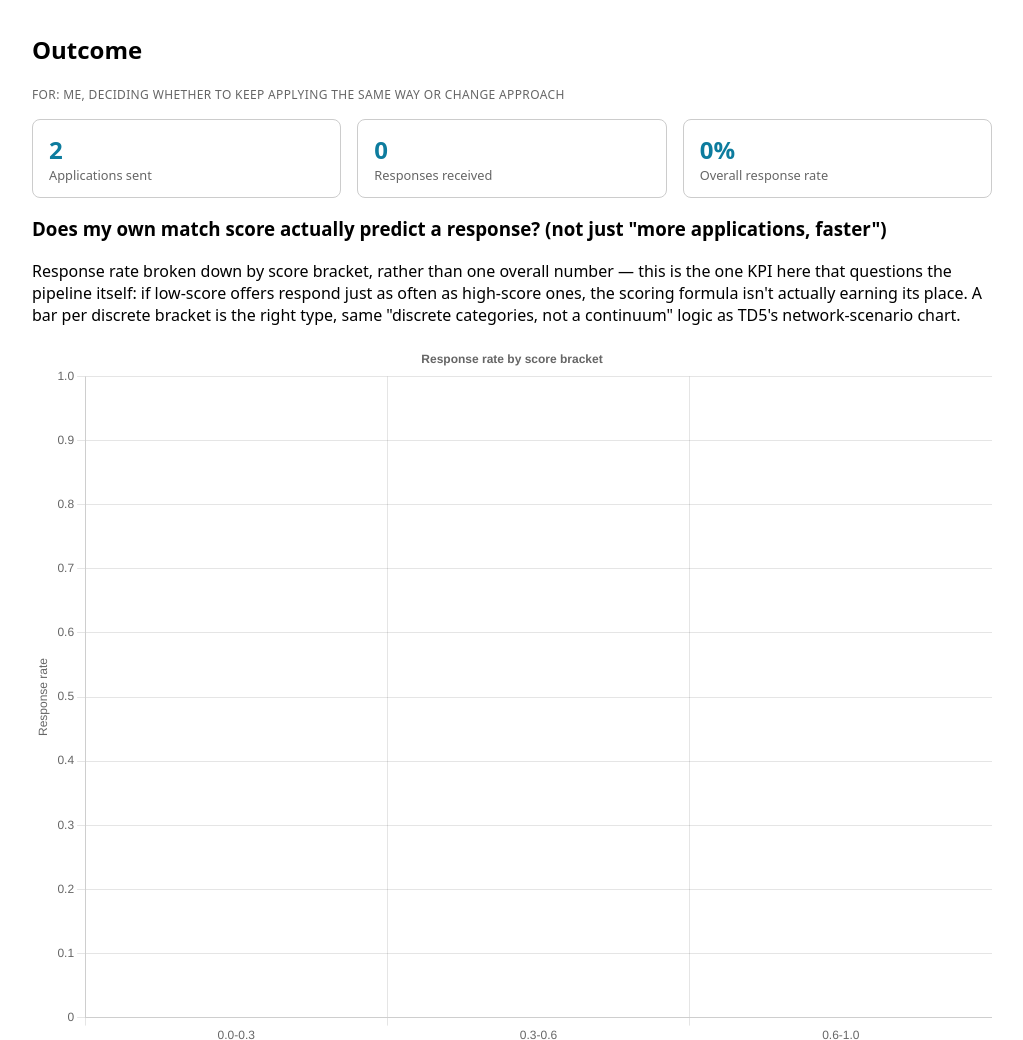
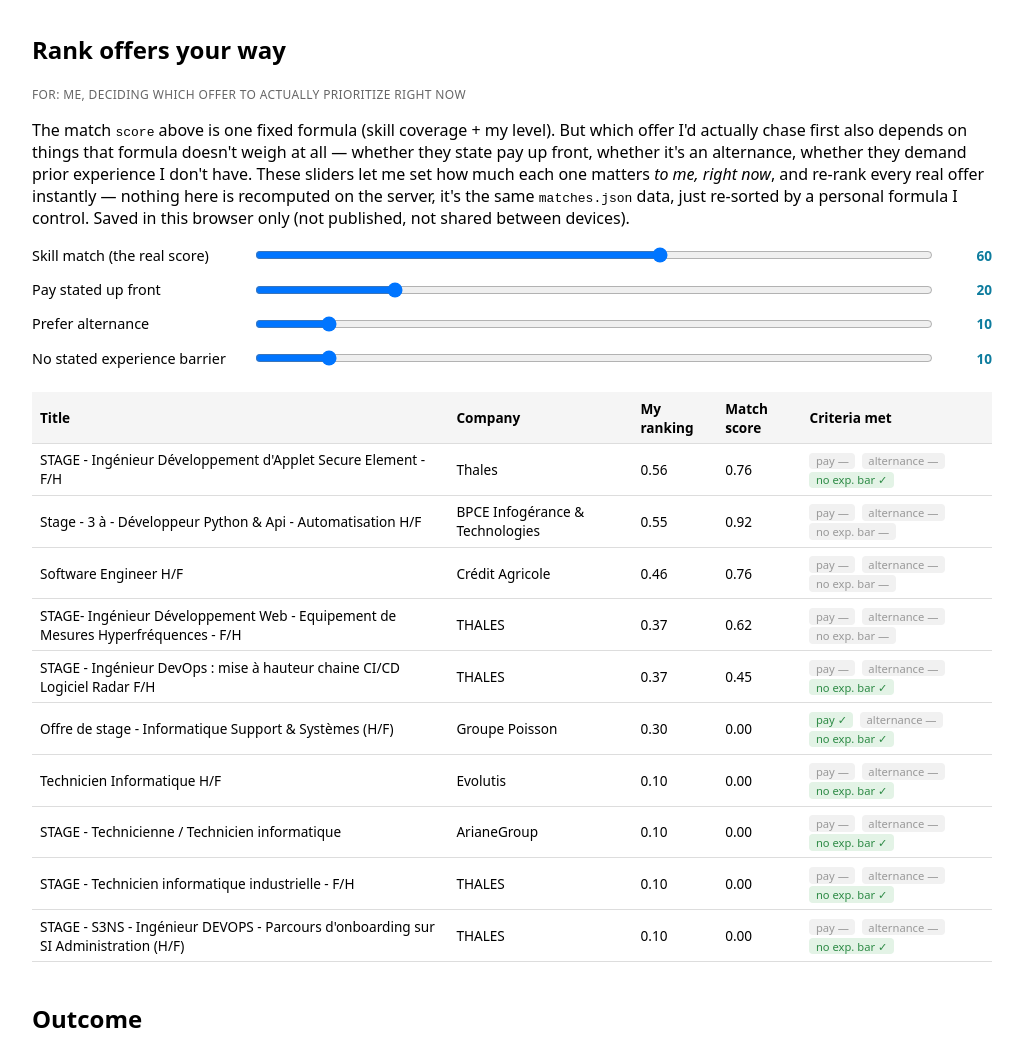
Before and after one commit to Ismail-Achibat-TD-TP-BI/TP1, a plain HTML site: page docs/index.html in a window 1280 px wide. Shown: the part 2180-3220 px from the top of the page, without its empty margins (128-1151 px from the left). Drawn offline with nearby package versions, Linux system fonts and the light colour scheme.

Commit message:
Add personal re-ranking sliders (skill match, pay disclosed, alternance, no experience barrier)

```diff
--- a/docs/index.html
+++ b/docs/index.html
@@ -18,6 +18,17 @@
   .empty-note { padding: 0.8rem 1rem; border: 1px dashed #999; border-radius: 8px; color: #555; font-size: 0.9rem; }
   canvas { margin-top: 1rem; }
   #updated { color: #666; font-size: 0.85rem; margin-top: 2rem; }
+  .sliders { display: flex; flex-direction: column; gap: 0.9rem; margin: 1rem 0 1.5rem; }
+  .slider-row { display: grid; grid-template-columns: 13rem 1fr 3rem; align-items: center; gap: 0.8rem; }
+  .slider-row label { font-size: 0.9rem; }
+  .slider-row input[type=range] { width: 100%; }
+  .slider-row .val { font-size: 0.85rem; color: #0d7c9e; font-weight: bold; text-align: right; }
+  table.rank { width: 100%; border-collapse: collapse; margin-top: 0.5rem; font-size: 0.85rem; }
+  table.rank th, table.rank td { text-align: left; padding: 0.4rem 0.5rem; border-bottom: 1px solid #ddd; }
+  table.rank th { background: #f5f5f5; }
+  .badge { display: inline-block; font-size: 0.7rem; padding: 0.05rem 0.4rem; border-radius: 4px; margin-right: 0.2rem; }
+  .badge.yes { background: #e3f3e6; color: #2e8b46; }
+  .badge.no { background: #f1f1f1; color: #999; }
 </style>
 </head>
 <body>
@@ -53,6 +64,22 @@
     <div style="flex:1; min-width:320px;"><canvas id="gapsChart" height="260"></canvas></div>
     <div style="flex:1; min-width:320px;"><canvas id="matchedChart" height="260"></canvas></div>
   </div>
+
+  <h2>Rank offers your way</h2>
+  <div class="section-for">For: me, deciding which offer to actually prioritize right now</div>
+  <p>The match <code>score</code> above is one fixed formula (skill coverage + my level). But which offer I'd
+     actually chase first also depends on things that formula doesn't weigh at all — whether they state pay
+     up front, whether it's an alternance, whether they demand prior experience I don't have. These sliders
+     let me set how much each one matters <em>to me, right now</em>, and re-rank every real offer instantly —
+     nothing here is recomputed on the server, it's the same <code>matches.json</code> data, just re-sorted
+     by a personal formula I control. Saved in this browser only (not published, not shared between devices).</p>
+  <div class="sliders" id="sliders">
+    <div class="slider-row"><label for="wSkill">Skill match (the real score)</label><input type="range" id="wSkill" min="0" max="100" value="60"><span class="val" id="wSkillVal">60</span></div>
+    <div class="slider-row"><label for="wComp">Pay stated up front</label><input type="range" id="wComp" min="0" max="100" value="20"><span class="val" id="wCompVal">20</span></div>
+    <div class="slider-row"><label for="wAppr">Prefer alternance</label><input type="range" id="wAppr" min="0" max="100" value="10"><span class="val" id="wApprVal">10</span></div>
+    <div class="slider-row"><label for="wExp">No stated experience barrier</label><input type="range" id="wExp" min="0" max="100" value="10"><span class="val" id="wExpVal">10</span></div>
+  </div>
+  <div id="rankTableArea"></div>
 
   <h2>Outcome</h2>
   <div class="section-for">For: me, deciding whether to keep applying the same way or change approach</div>
@@ -109,6 +136,58 @@ Promise.all([fetch('data/matches.json').then(r => r.json()), fetch('data/outcome
       options: { indexAxis: 'y', plugins: { legend: { display: false }, title: { display: true, text: 'Top matched strengths' } } },
     });
 
+    // --- Rank offers your way (client-side personalization, not a re-run of the KPI) ---
+    const SLIDER_IDS = ['wSkill', 'wComp', 'wAppr', 'wExp'];
+    function loadSavedWeights() {
+      try {
+        const saved = JSON.parse(localStorage.getItem('tp1_rank_weights') || 'null');
+        if (saved) SLIDER_IDS.forEach(id => { if (id in saved) document.getElementById(id).value = saved[id]; });
+      } catch (e) { /* localStorage unavailable (private window, blocked) -- fine, just use defaults */ }
+    }
+    function saveWeights(weights) {
+      try { localStorage.setItem('tp1_rank_weights', JSON.stringify(weights)); } catch (e) { /* ignore */ }
+    }
+
+    function renderRanking() {
+      const w = {};
+      SLIDER_IDS.forEach(id => {
+        const v = parseInt(document.getElementById(id).value, 10);
+        w[id] = v;
+        document.getElementById(id + 'Val').textContent = v;
+      });
+      saveWeights(w);
+      const total = w.wSkill + w.wComp + w.wAppr + w.wExp;
+
+      const ranked = offers.map(o => {
+        const hasComp = !!o.compensation_mentioned;
+        const isAppr = !!o.is_apprenticeship;
+        const noExpBarrier = !o.experience_required;
+        const personal = total > 0
+          ? (w.wSkill * o.score + w.wComp * (hasComp ? 1 : 0) + w.wAppr * (isAppr ? 1 : 0) + w.wExp * (noExpBarrier ? 1 : 0)) / total
+          : 0;
+        return { o, personal, hasComp, isAppr, noExpBarrier };
+      }).sort((a, b) => b.personal - a.personal);
+
+      const rows = ranked.slice(0, 10).map(r => `
+        <tr>
+          <td>${r.o.title}</td><td>${r.o.company || ''}</td>
+          <td>${r.personal.toFixed(2)}</td><td>${r.o.score.toFixed(2)}</td>
+          <td>
+            <span class="badge ${r.hasComp ? 'yes' : 'no'}">pay ${r.hasComp ? '✓' : '—'}</span>
+            <span class="badge ${r.isAppr ? 'yes' : 'no'}">alternance ${r.isAppr ? '✓' : '—'}</span>
+            <span class="badge ${r.noExpBarrier ? 'yes' : 'no'}">no exp. bar ${r.noExpBarrier ? '✓' : '—'}</span>
+          </td>
+        </tr>`).join('');
+      document.getElementById('rankTableArea').innerHTML = `
+        <table class="rank">
+          <thead><tr><th>Title</th><th>Company</th><th>My ranking</th><th>Match score</th><th>Criteria met</th></tr></thead>
+          <tbody>${rows}</tbody>
+        </table>`;
+    }
+    loadSavedWeights();
+    SLIDER_IDS.forEach(id => document.getElementById(id).addEventListener('input', renderRanking));
+    renderRanking();
+
     // --- Outcome ---
     document.getElementById('outcomeKpis').innerHTML = `
       <div class="kpi"><div class="value">${outcomes.n_applications_sent}</div><div class="label">Applications sent</div></div>
```
